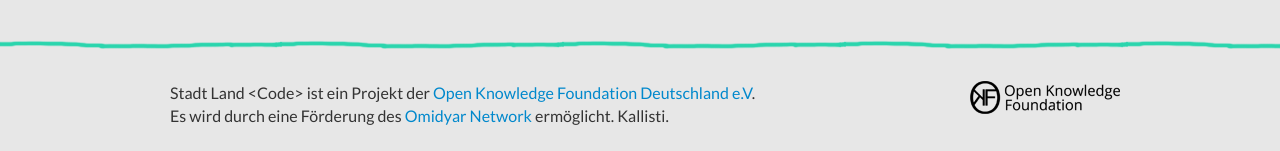
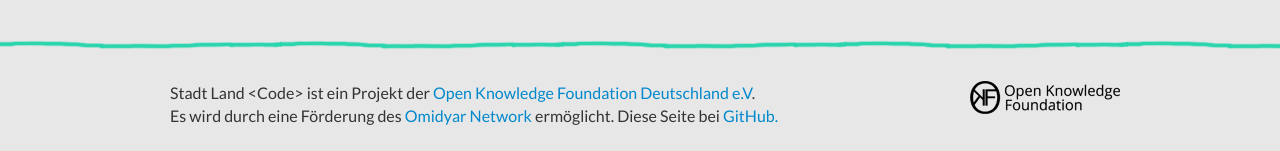
Before and after one commit to okfde/stadtlandcode.de, a Jekyll site: the page built from index.html, in a window 1280 px wide and 900 px high, scrolled down 2951 px. Shown: the part 746-897 px from the top of the window. Built offline with Jekyll 4.4.1, drawn with Linux system fonts in a browser that asks for light colours; nearby versions of some CDN libraries; Markdown is read by kramdown in place of the engine named in the settings.

Commit message:
Add link to GitHub in footer

```diff
--- a/_layouts/default.html
+++ b/_layouts/default.html
@@ -56,7 +56,7 @@
         <p>
         Stadt Land &lt;Code&gt; ist ein Projekt der <a href="http://okfn.de">Open Knowledge Foundation Deutschland e.V</a>.<br> Es wird
         durch eine Förderung des <a href="http://www.omidyar.com/">Omidyar
-        Network</a> ermöglicht. Kallisti.
+        Network</a> ermöglicht. Diese Seite bei <a href="https://github.com/okfde/stadtlandcode.de">GitHub.</a>
         </p>
         <br/>
       </div>
```
